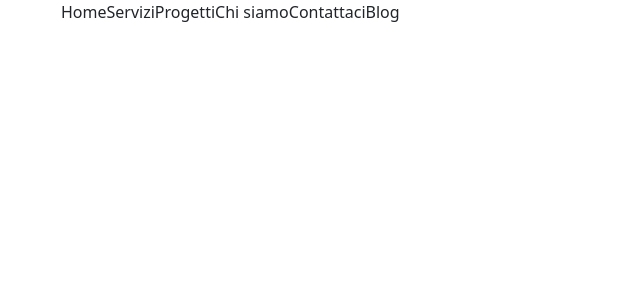
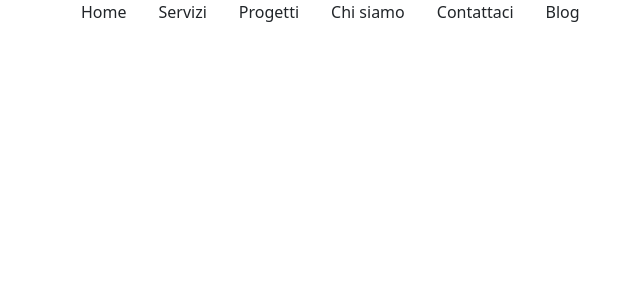
Before and after one commit to antoniogisondi/front-end-website-mr, a Vue app: page / in a window 1280 px wide. Shown: the top 300 px of the page, without its empty margins (21-661 px from the left). Built offline with nearby package versions, Linux system fonts and the light colour scheme.

Commit message:
Create router files and store and components

```diff
--- a/src/components/AppHeader.vue
+++ b/src/components/AppHeader.vue
@@ -39,8 +39,8 @@ export default {
     <header class="container-fluid">
         <div class="container">
             <div class="row">
-                <div class="col">
-                    <span v-for="(item, index) in menu" :key="index">
+                <div class="col px-3">
+                    <span class="px-3" v-for="(item, index) in menu" :key="index">
                         {{ item.label }}
                     </span>
                 </div>
--- a/src/data/router.js
+++ b/src/data/router.js
@@ -0,0 +1,8 @@
+import { createRouter, createWebHistory } from "vue-router";
+
+const router = createRouter({
+    history: createWebHistory(),
+    routes: []
+});
+
+export { router };
--- a/src/data/store.js
+++ b/src/data/store.js
@@ -0,0 +1,6 @@
+import { reactive } from "vue";
+
+export const store = reactive({
+    baseUrl: 'http://127.0.0.1:8000',
+    loading: true
+})
--- a/src/main.js
+++ b/src/main.js
@@ -1,3 +1,4 @@
 import { createApp } from 'vue'
 import App from './App.vue'
-createApp(App).mount('#app')
+import { router } from './data/router'
+createApp(App).use(router).mount('#app')
```
Also changed, not shown: src/pages/HomePage.vue (added).
